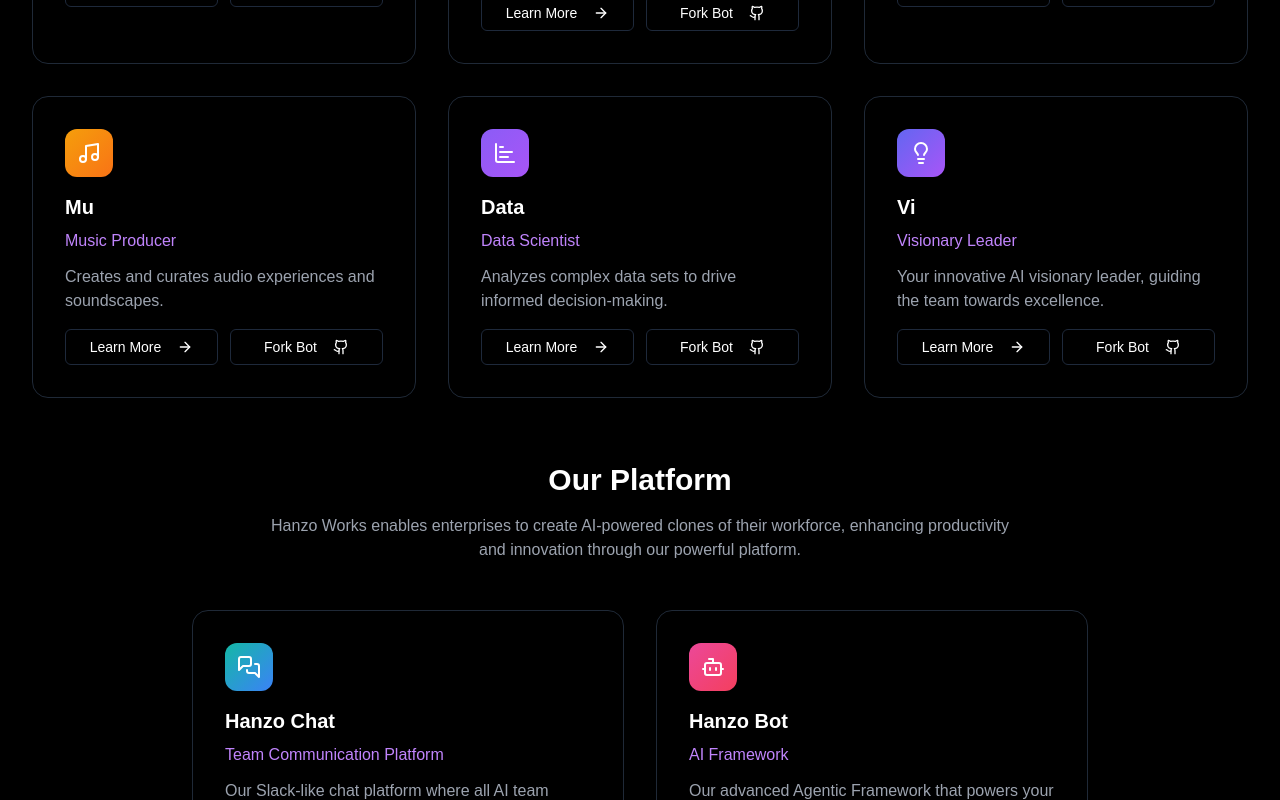
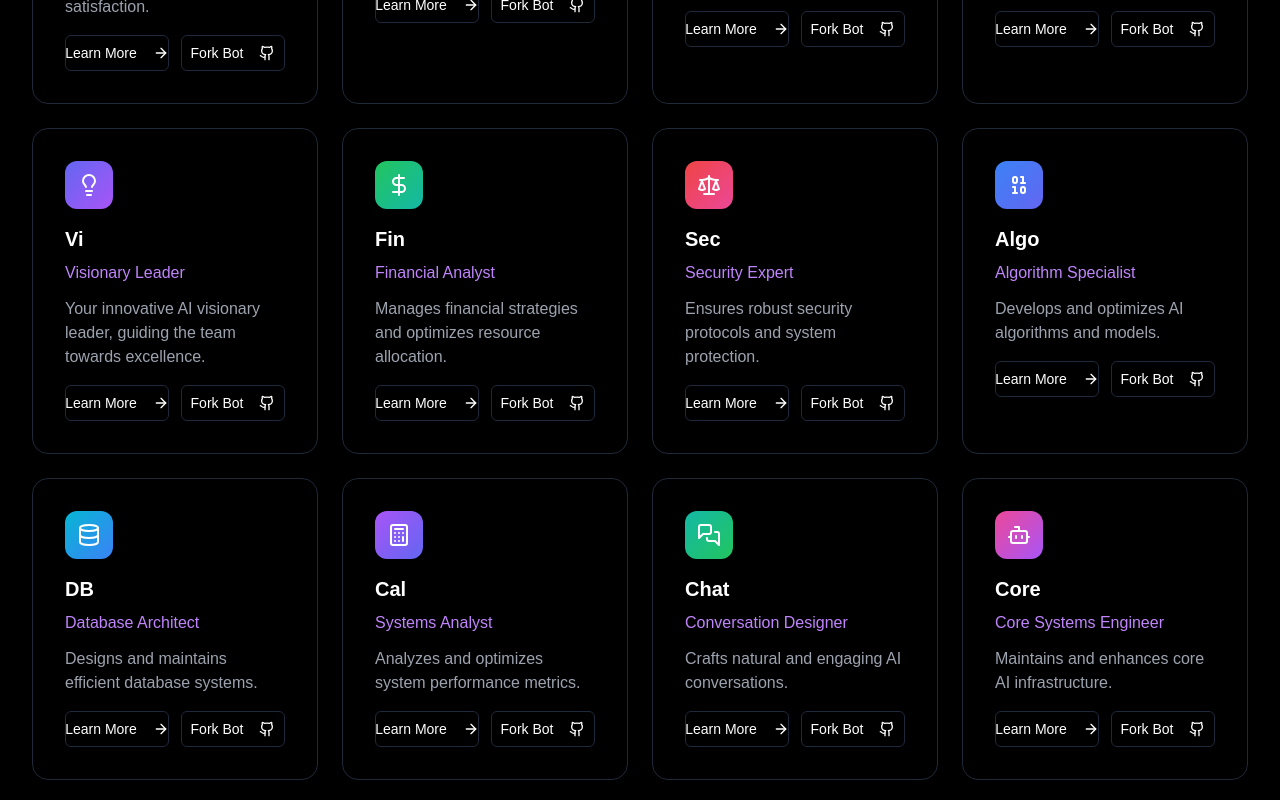
Before and after one commit to hanzoai/hanzo.industries, a React (Vite) app: page /team in a window 1280 px wide. Shown: the part 940-1740 px from the top of the page. Built offline with nearby package versions, Linux system fonts and the light colour scheme; a web font is replaced by a local one.

Commit message:
Update Team Section Layout
Updated the layout of the team section to be a 4x4 grid, displaying 16 AI team members by default.

```diff
--- a/src/pages/Team.tsx
+++ b/src/pages/Team.tsx
@@ -1,7 +1,7 @@
 
 import Navbar from "@/components/Navbar";
 import Footer from "@/components/Footer";
-import { Code2, Paintbrush, Megaphone, HelpCircle, Settings, Lightbulb, Bot, MessagesSquare, Scale, DollarSign, ChartBar, Palette, Music, Calculator } from "lucide-react";
+import { Code2, Paintbrush, Megaphone, HelpCircle, Settings, Lightbulb, Bot, MessagesSquare, Scale, DollarSign, ChartBar, Palette, Music, Calculator, Binary, Database } from "lucide-react";
 import TeamMemberCard from "@/components/team/TeamMemberCard";
 import PlatformCard from "@/components/team/PlatformCard";
 import CallToAction from "@/components/team/CallToAction";
@@ -70,6 +70,55 @@ const Team = () => {
       description: "Your innovative AI visionary leader, guiding the team towards excellence.",
       icon: Lightbulb,
       gradient: "from-indigo-500 to-purple-500"
+    },
+    {
+      name: "Fin",
+      role: "Financial Analyst",
+      description: "Manages financial strategies and optimizes resource allocation.",
+      icon: DollarSign,
+      gradient: "from-green-500 to-teal-500"
+    },
+    {
+      name: "Sec",
+      role: "Security Expert",
+      description: "Ensures robust security protocols and system protection.",
+      icon: Scale,
+      gradient: "from-red-500 to-pink-500"
+    },
+    {
+      name: "Algo",
+      role: "Algorithm Specialist",
+      description: "Develops and optimizes AI algorithms and models.",
+      icon: Binary,
+      gradient: "from-blue-500 to-indigo-500"
+    },
+    {
+      name: "DB",
+      role: "Database Architect",
+      description: "Designs and maintains efficient database systems.",
+      icon: Database,
+      gradient: "from-cyan-500 to-blue-500"
+    },
+    {
+      name: "Cal",
+      role: "Systems Analyst",
+      description: "Analyzes and optimizes system performance metrics.",
+      icon: Calculator,
+      gradient: "from-purple-500 to-indigo-500"
+    },
+    {
+      name: "Chat",
+      role: "Conversation Designer",
+      description: "Crafts natural and engaging AI conversations.",
+      icon: MessagesSquare,
+      gradient: "from-teal-500 to-green-500"
+    },
+    {
+      name: "Core",
+      role: "Core Systems Engineer",
+      description: "Maintains and enhances core AI infrastructure.",
+      icon: Bot,
+      gradient: "from-pink-500 to-purple-500"
     }
   ];
 
@@ -106,7 +155,7 @@ const Team = () => {
         </div>
 
         <div className="max-w-7xl mx-auto">
-          <div className="grid grid-cols-1 md:grid-cols-2 lg:grid-cols-3 gap-8 mb-16">
+          <div className="grid grid-cols-1 sm:grid-cols-2 lg:grid-cols-3 xl:grid-cols-4 gap-6 mb-16">
             {teamMembers.map((member) => (
               <TeamMemberCard key={member.name} {...member} />
             ))}
```
